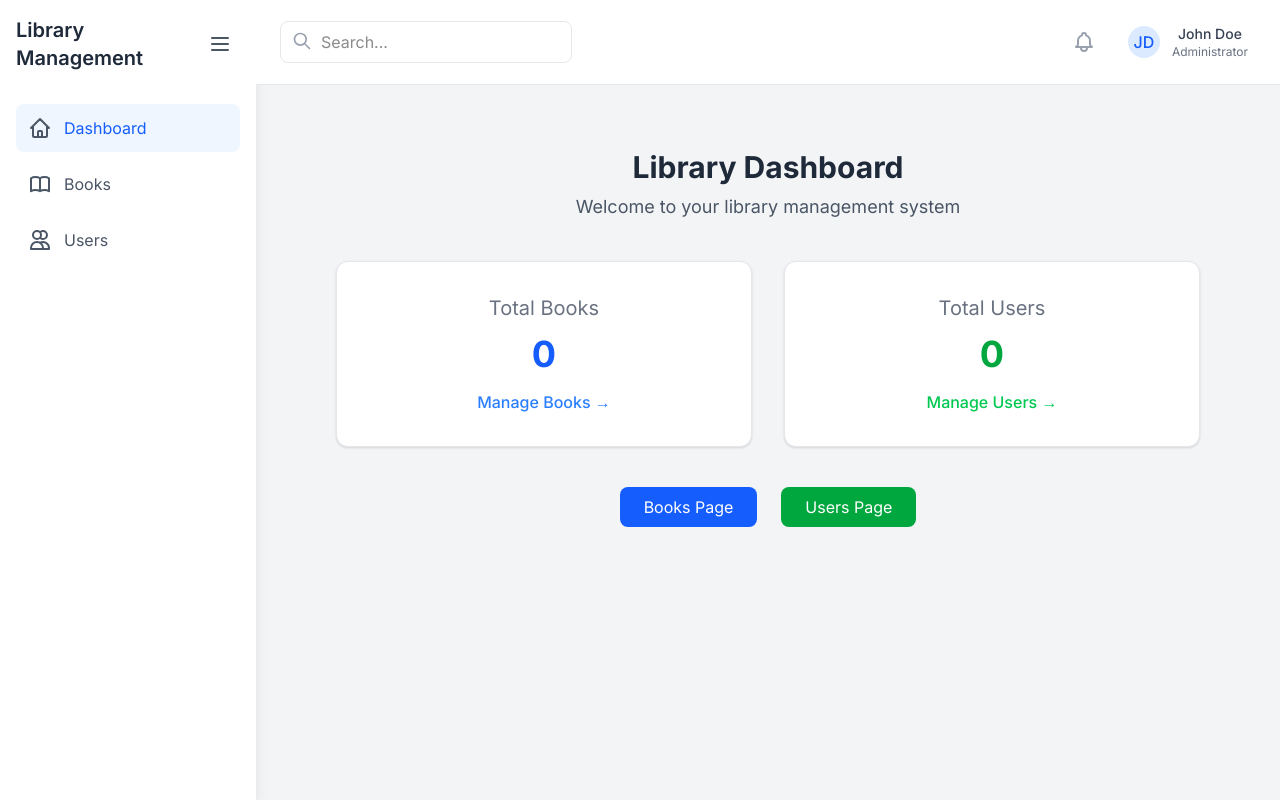
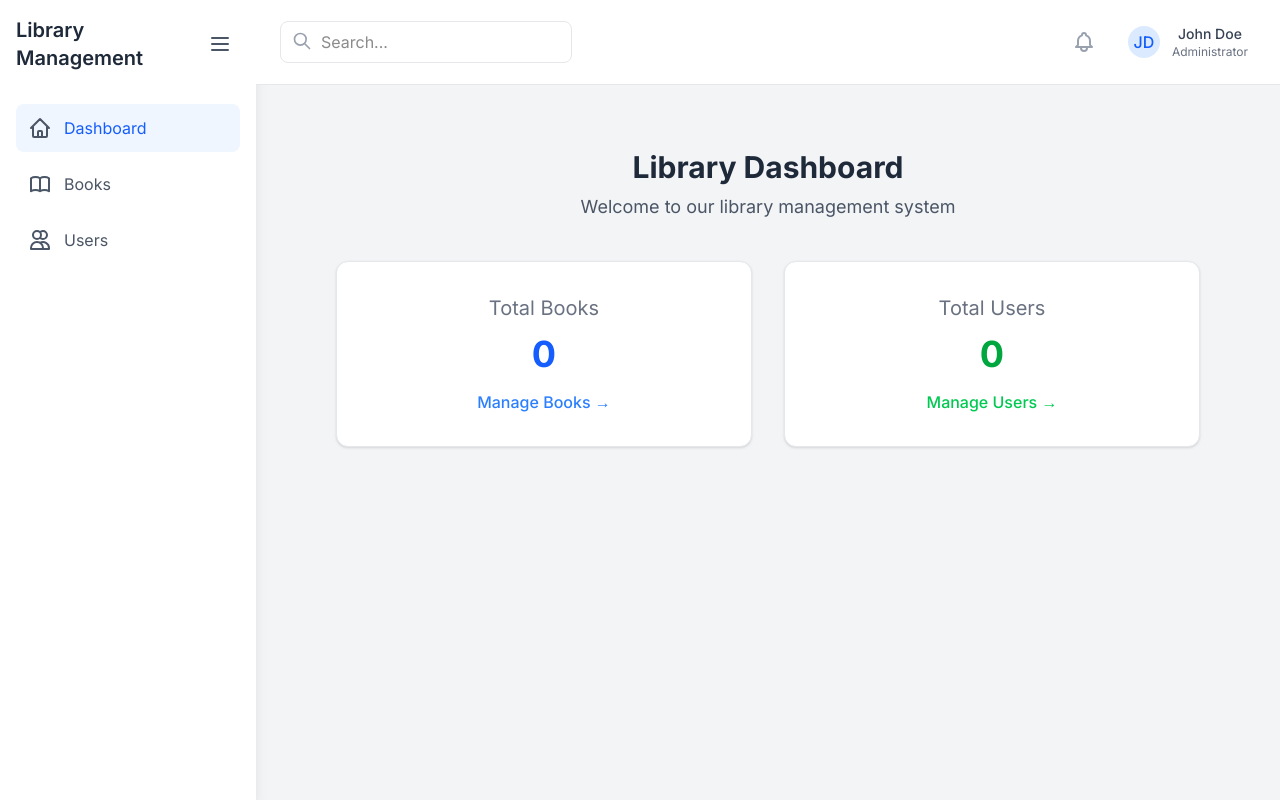
Before and after one commit to CLAIRESKYLIGHT/FRONTEND, a Next.js app: page / in a window 1280 px wide. Built offline with nearby package versions, Linux system fonts and the light colour scheme.

Commit message:
fixed the error in npm run build

```diff
--- a/eslint.config.mjs
+++ b/eslint.config.mjs
@@ -11,4 +11,12 @@ const compat = new FlatCompat({
 
 const eslintConfig = [...compat.extends("next/core-web-vitals")];
 
+{/*new added*/}
+module.exports = {
+  extends: "next/core-web-vitals",
+  rules: {
+    "react/no-unescaped-entities": "off"
+  }
+}
+
 export default eslintConfig;
--- a/package.json
+++ b/package.json
@@ -6,6 +6,7 @@
     "dev": "next dev --turbopack",
     "build": "next build",
     "start": "next start",
+    "clean": "rm -rf .next && rm -rf node_modules/.cache",
     "lint": "next lint"
   },
   "dependencies": {
--- a/src/app/page.js
+++ b/src/app/page.js
@@ -6,7 +6,9 @@ export default function HomePage() {
       {/* Header */}
       <div className="text-center mb-10">
         <h1 className="text-3xl font-bold text-gray-800">Library Dashboard</h1>
-        <p className="text-lg text-gray-600 mt-2">Welcome to your library management system</p>
+        <p className="text-lg text-gray-600 mt-2">
+          Welcome to our library management system
+        </p>
       </div>
 
       {/* Stats Cards with Navigation */}
@@ -34,7 +36,7 @@ export default function HomePage() {
         </Link>
       </div>
 
-      {/* Simple Navigation Links */}
+      {/* Simple Navigation Links
       <div className="flex justify-center gap-6">
         <Link href="/books">
           <button className="px-6 py-2 bg-blue-600 text-white rounded-lg hover:bg-blue-700 transition-colors">
@@ -46,7 +48,7 @@ export default function HomePage() {
             Users Page
           </button>
         </Link>
-      </div>
+      </div>*/}
     </div>
   );
 }
```
Also changed, not shown: src/app/books/page.js (+17 -6 lines).
